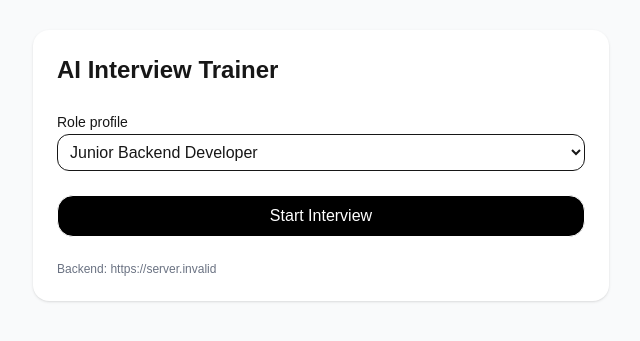
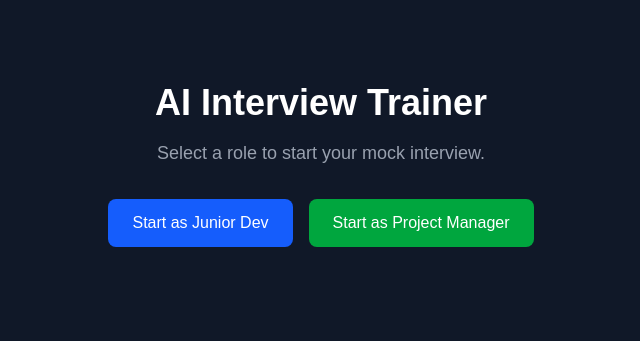
Before and after one commit to SamCT86/ai-interview-trainer, a Next.js app in the folder apps/frontend/: page / in a window 1280 px wide. Shown: the part 235-576 px from the top of the page, without its empty margins (319-959 px from the left). Built offline with nearby package versions, Linux system fonts and the light colour scheme; no server answers.

Commit message:
feat(frontend): step 14 - interactive session loop with /session/answer

```diff
--- a/apps/frontend/app/page.js
+++ b/apps/frontend/app/page.js
@@ -1,83 +1,155 @@
-"use client";
-import { useState } from "react";
+'use client';
+
+import { useState, useRef, useEffect } from 'react';
 
 export default function Home() {
-  const [role, setRole] = useState("Junior Backend Developer");
-  const [loading, setLoading] = useState(false);
-  const [error, setError] = useState("");
-  const [session, setSession] = useState(null);
+  // State för att hantera hela sessionen
+  const [session, setSession] = useState(null); // Innehåller session_id och role_profile
+  const [conversation, setConversation] = useState([]); // [ {q: 'fråga', a: 'svar', feedback: {...} } ]
+  const [currentQuestion, setCurrentQuestion] = useState('');
+  const [isLoading, setIsLoading] = useState(false);
+  const [error, setError] = useState('');
+  const [answerText, setAnswerText] = useState('');
 
-  const startSession = async () => {
-    setLoading(true);
-    setError("");
+  const endOfMessagesRef = useRef(null);
+
+  // Skrolla ner automatiskt när nya meddelanden dyker upp
+  useEffect(() => {
+    endOfMessagesRef.current?.scrollIntoView({ behavior: 'smooth' });
+  }, [conversation]);
+
+  const handleStartSession = async (role) => {
+    setIsLoading(true);
+    setError('');
+    setConversation([]);
+    setCurrentQuestion('');
+
     try {
-      const res = await fetch(
-        `${process.env.NEXT_PUBLIC_BACKEND_URL}/session/start`,
-        {
-          method: "POST",
-          headers: { "Content-Type": "application/json" },
-          body: JSON.stringify({ role_profile: role }),
-        }
-      );
-      if (!res.ok) {
-        const t = await res.text();
-        throw new Error(`API error: ${res.status} ${t}`);
-      }
-      const data = await res.json();
-      setSession(data);
-    } catch (e) {
-      setError(e.message || "Failed to start session");
+      const response = await fetch('http://127.0.0.1:8000/session/start', {
+        method: 'POST',
+        headers: { 'Content-Type': 'application/json' },
+        body: JSON.stringify({ role_profile: role }),
+      });
+
+      if (!response.ok) throw new Error(`API Error: ${response.status}`);
+      const data = await response.json();
+
+      setSession({ id: data.session_id, role: role });
+      setCurrentQuestion(data.first_question);
+
+    } catch (err) {
+      setError(err.message);
     } finally {
-      setLoading(false);
+      setIsLoading(false);
     }
   };
 
+  const handleSendAnswer = async () => {
+    if (!answerText.trim() || !session) return;
+
+    setIsLoading(true);
+    setError('');
+
+    const currentTurn = { q: currentQuestion, a: answerText, feedback: null };
+
+    try {
+      const response = await fetch('http://127.0.0.1:8000/session/answer', {
+        method: 'POST',
+        headers: { 'Content-Type': 'application/json' },
+        body: JSON.stringify({ session_id: session.id, answer_text: answerText }),
+      });
+
+      if (!response.ok) throw new Error(`API Error: ${response.status}`);
+      const data = await response.json();
+
+      // Uppdatera konversationen med feedback och sätt nästa fråga
+      currentTurn.feedback = data.feedback;
+      setConversation(prev => [...prev, currentTurn]);
+      setCurrentQuestion(data.next_question);
+      setAnswerText(''); // Rensa textrutan
+
+    } catch (err) {
+      setError(err.message);
+    } finally {
+      setIsLoading(false);
+    }
+  };
+
+  // ---- RENDERINGS-LOGIK ----
+
+  if (!session) {
+    // ---- STARTVY ----
+    return (
+      <main className="flex min-h-screen flex-col items-center justify-center p-24 bg-gray-900 text-white">
+        <div className="text-center">
+          <h1 className="text-4xl font-bold mb-4">AI Interview Trainer</h1>
+          <p className="text-lg text-gray-400 mb-8">Select a role to start your mock interview.</p>
+          <div className="flex gap-4 justify-center">
+            <button onClick={() => handleStartSession('Junior Developer')} disabled={isLoading} className="px-6 py-3 bg-blue-600 rounded-lg hover:bg-blue-700 disabled:bg-gray-500">Start as Junior Dev</button>
+            <button onClick={() => handleStartSession('Project Manager')} disabled={isLoading} className="px-6 py-3 bg-green-600 rounded-lg hover:bg-green-700 disabled:bg-gray-500">Start as Project Manager</button>
+          </div>
+          {isLoading && <p className="mt-4">Initializing session...</p>}
+          {error && <p className="mt-4 text-red-500">Error: {error}</p>}
+        </div>
+      </main>
+    );
+  }
+
+  // ---- INTERVJUVY ----
   return (
-    <main className="min-h-screen bg-gray-50 flex items-center justify-center p-6">
-      <div className="w-full max-w-xl bg-white rounded-2xl shadow p-6 space-y-6">
-        <h1 className="text-2xl font-bold">AI Interview Trainer</h1>
+    <main className="flex flex-col h-screen bg-gray-900 text-white p-4">
+      <header className="p-4 border-b border-gray-700 text-center">
+        <h1 className="text-2xl font-bold">Interview for: <span className="text-blue-400">{session.role}</span></h1>
+        <p className="text-sm text-gray-500 font-mono">Session ID: {session.id}</p>
+      </header>
 
-        <div className="space-y-2">
-          <label className="text-sm font-medium">Role profile</label>
-          <select
-            className="w-full rounded-xl border p-2"
-            value={role}
-            onChange={(e) => setRole(e.target.value)}
-          >
-            <option>Junior Backend Developer</option>
-            <option>Senior Project Manager</option>
-            <option>Frontend Engineer</option>
-            <option>Data Scientist</option>
-          </select>
-        </div>
+      <div className="flex-1 overflow-y-auto p-4 space-y-8">
+        {conversation.map((turn, index) => (
+          <div key={index}>
+            <p className="text-blue-300 font-semibold">Q: {turn.q}</p>
+            <p className="text-gray-300 ml-4">{turn.a}</p>
+            {turn.feedback && (
+              <div className="mt-2 ml-4 p-3 bg-gray-800 border border-gray-700 rounded-lg">
+                <h3 className="font-semibold text-green-400">Feedback:</h3>
+                <ul className="list-disc list-inside text-gray-300">
+                  {turn.feedback.bullets.map((bullet, i) => <li key={i}>{bullet}</li>)}
+                </ul>
+                {turn.feedback.citations?.length > 0 && (
+                   <p className="text-xs text-gray-500 mt-2">Sources: {turn.feedback.citations.map(c => c.title).join(', ')}</p>
+                )}
+              </div>
+            )}
+          </div>
+        ))}
 
-        <button
-          onClick={startSession}
-          disabled={loading}
-          className="w-full rounded-2xl border bg-black text-white py-2 font-medium disabled:opacity-50"
-        >
-          {loading ? "Starting…" : "Start Interview"}
-        </button>
-
-        {error && (
-          <div className="rounded-xl border border-red-300 bg-red-50 p-3 text-sm text-red-700">
-            {error}
+        {currentQuestion && (
+          <div>
+            <p className="text-blue-300 font-semibold">Q: {currentQuestion}</p>
           </div>
         )}
+        <div ref={endOfMessagesRef} />
+      </div>
 
-        {session && (
-          <div className="rounded-2xl border p-4 space-y-2">
-            <div className="text-sm text-gray-500">Session ID</div>
-            <div className="font-mono break-all">{session.session_id}</div>
-            <div className="text-sm text-gray-500 pt-2">First Question</div>
-            <div className="font-medium">{session.first_question}</div>
+      <footer className="p-4 border-t border-gray-700">
+        {currentQuestion ? (
+          <div className="flex gap-4">
+            <textarea
+              value={answerText}
+              onChange={(e) => setAnswerText(e.target.value)}
+              disabled={isLoading}
+              placeholder="Type your answer here..."
+              className="flex-1 p-3 bg-gray-800 border border-gray-700 rounded-lg focus:ring-2 focus:ring-blue-500 focus:outline-none"
+              rows={3}
+            />
+            <button onClick={handleSendAnswer} disabled={isLoading || !answerText.trim()} className="px-6 py-3 bg-blue-600 rounded-lg hover:bg-blue-700 disabled:bg-gray-500">
+              {isLoading ? 'Processing...' : 'Send Answer'}
+            </button>
           </div>
+        ) : (
+          <p className="text-center text-green-400 font-bold">Interview Complete!</p>
         )}
-
-        <p className="text-xs text-gray-500">
-          Backend: {process.env.NEXT_PUBLIC_BACKEND_URL}
-        </p>
-      </div>
+        {error && <p className="mt-2 text-red-500 text-center">Error: {error}</p>}
+      </footer>
     </main>
   );
 }
```
